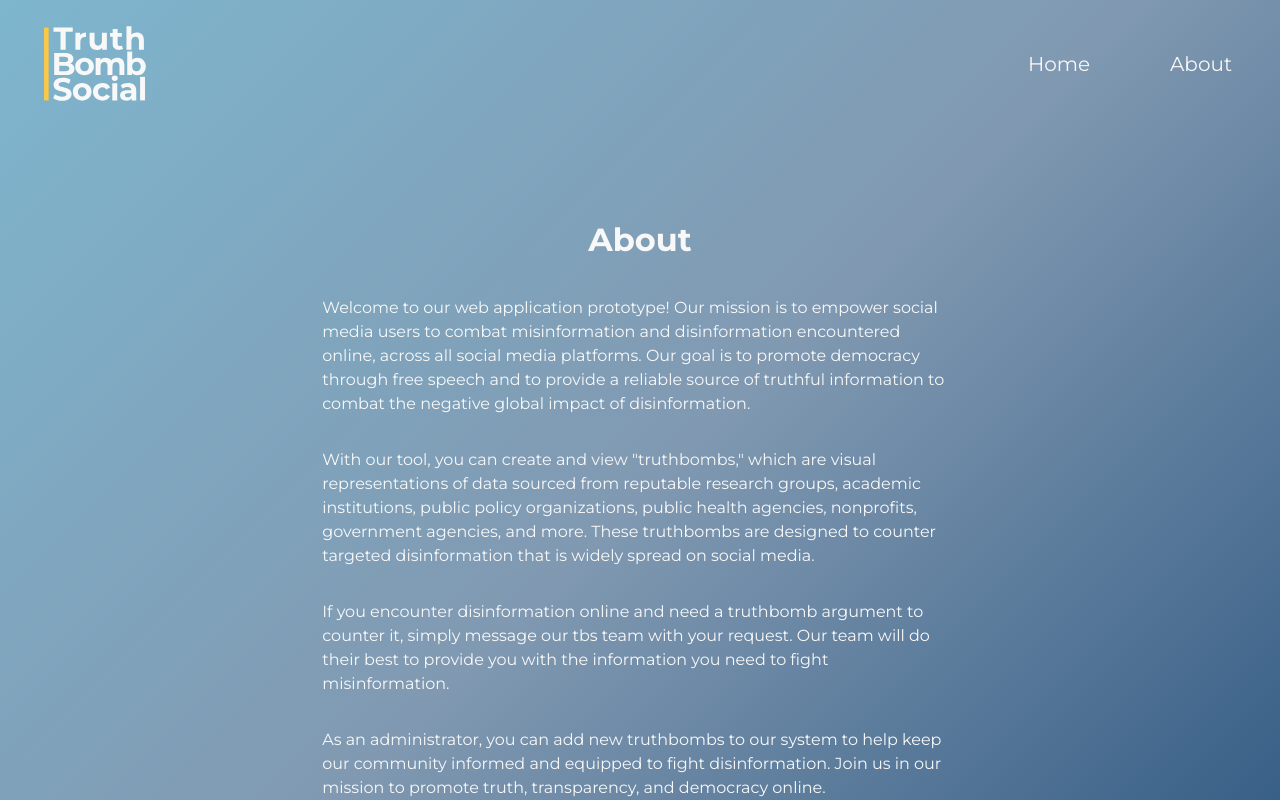
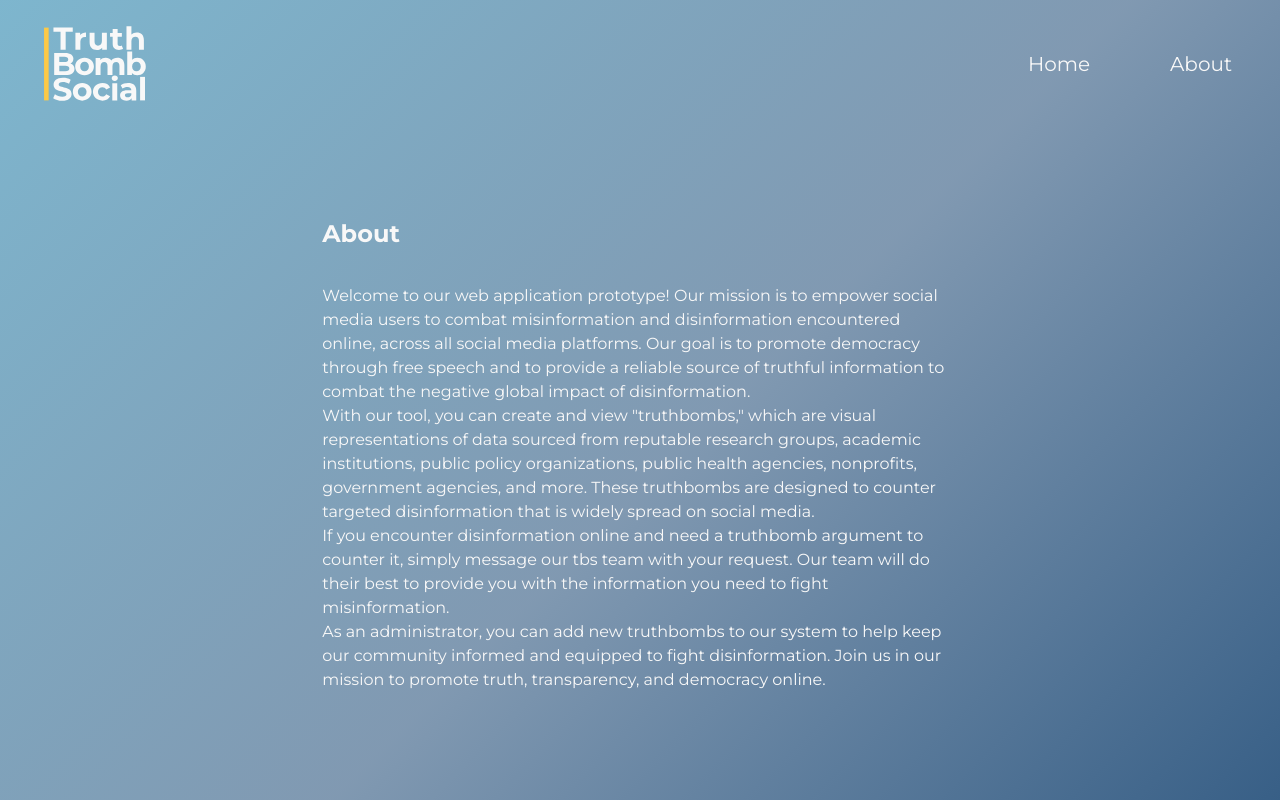
Before and after one commit to melissakipp/tbs-startup, a Next.js app: page /about in a window 1280 px wide. Shown: the top 800 px of the page. Built offline with nearby package versions, Linux system fonts and the light colour scheme.

Commit message:
Code clean up

```diff
--- a/src/app/about/page.js
+++ b/src/app/about/page.js
@@ -3,11 +3,13 @@ import styles from './about.module.css';
 export default function About() {
   return (
     <main className={styles.main}>
-      <h1>About</h1>
-      <p>Welcome to our web application prototype! Our mission is to empower social media users to combat misinformation and disinformation encountered online, across all social media platforms. Our goal is to promote democracy through free speech and to provide a reliable source of truthful information to combat the negative global impact of disinformation.</p>
-      <p>With our tool, you can create and view "truthbombs," which are visual representations of data sourced from reputable research groups, academic institutions, public policy organizations, public health agencies, nonprofits, government agencies, and more. These truthbombs are designed to counter targeted disinformation that is widely spread on social media.</p>
-      <p>If you encounter disinformation online and need a truthbomb argument to counter it, simply message our tbs team with your request. Our team will do their best to provide you with the information you need to fight misinformation.</p>
-      <p>As an administrator, you can add new truthbombs to our system to help keep our community informed and equipped to fight disinformation. Join us in our mission to promote truth, transparency, and democracy online.</p>
+      <article>
+        <h1>About</h1>
+        <p>Welcome to our web application prototype! Our mission is to empower social media users to combat misinformation and disinformation encountered online, across all social media platforms. Our goal is to promote democracy through free speech and to provide a reliable source of truthful information to combat the negative global impact of disinformation.</p>
+        <p>With our tool, you can create and view "truthbombs," which are visual representations of data sourced from reputable research groups, academic institutions, public policy organizations, public health agencies, nonprofits, government agencies, and more. These truthbombs are designed to counter targeted disinformation that is widely spread on social media.</p>
+        <p>If you encounter disinformation online and need a truthbomb argument to counter it, simply message our tbs team with your request. Our team will do their best to provide you with the information you need to fight misinformation.</p>
+        <p>As an administrator, you can add new truthbombs to our system to help keep our community informed and equipped to fight disinformation. Join us in our mission to promote truth, transparency, and democracy online.</p>
+      </article>
     </main>
   )
 }
--- a/src/app/head.js
+++ b/src/app/head.js
@@ -6,5 +6,5 @@ export default function Head() {
       <meta name="description" content="Generated by create next app" />
       <link rel="icon" href="/favicon.ico" />
     </>
-  )
+  );
 }
--- a/src/app/header.js
+++ b/src/app/header.js
@@ -25,5 +25,5 @@ export default function Header() {
         </ul>
       </nav>
     </header>
-  )
+  );
 }
```
